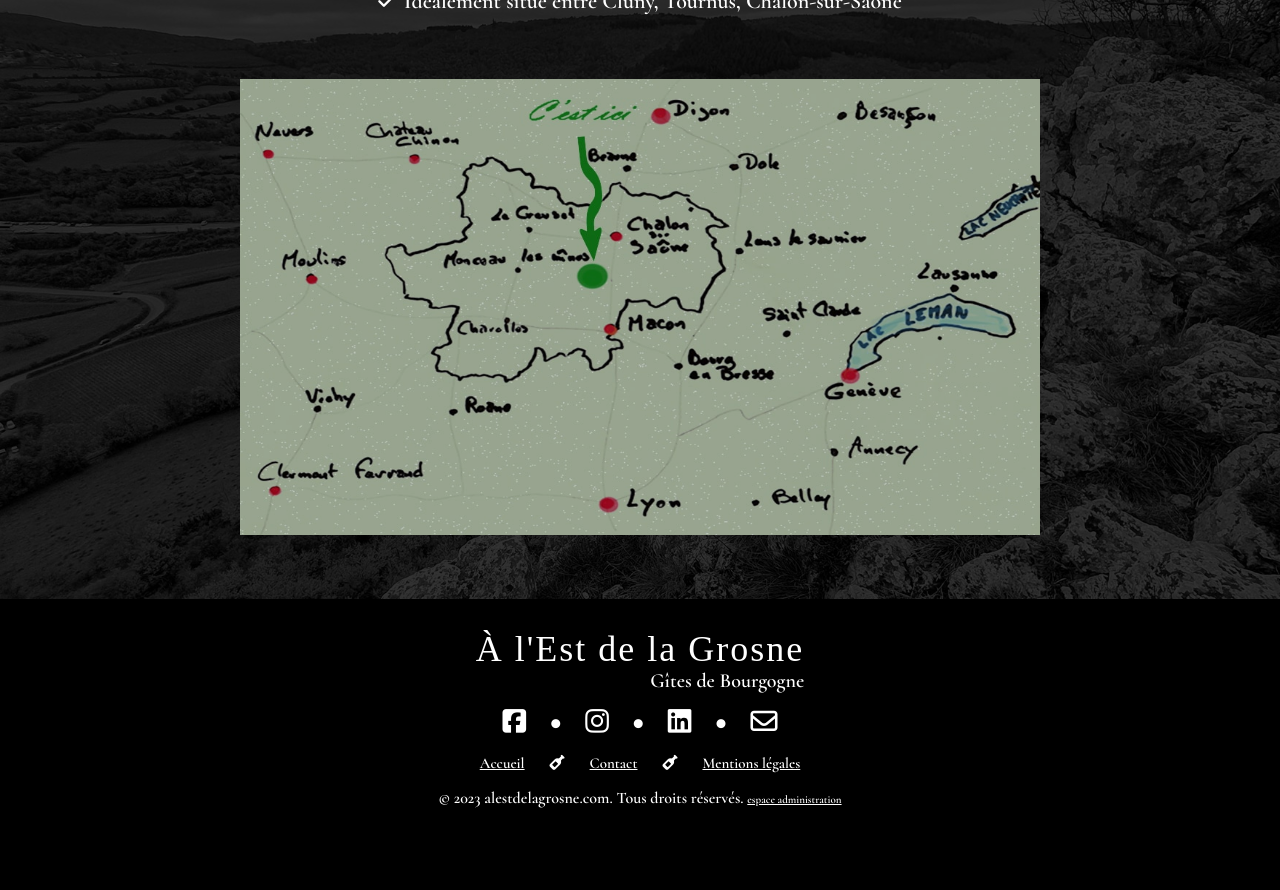
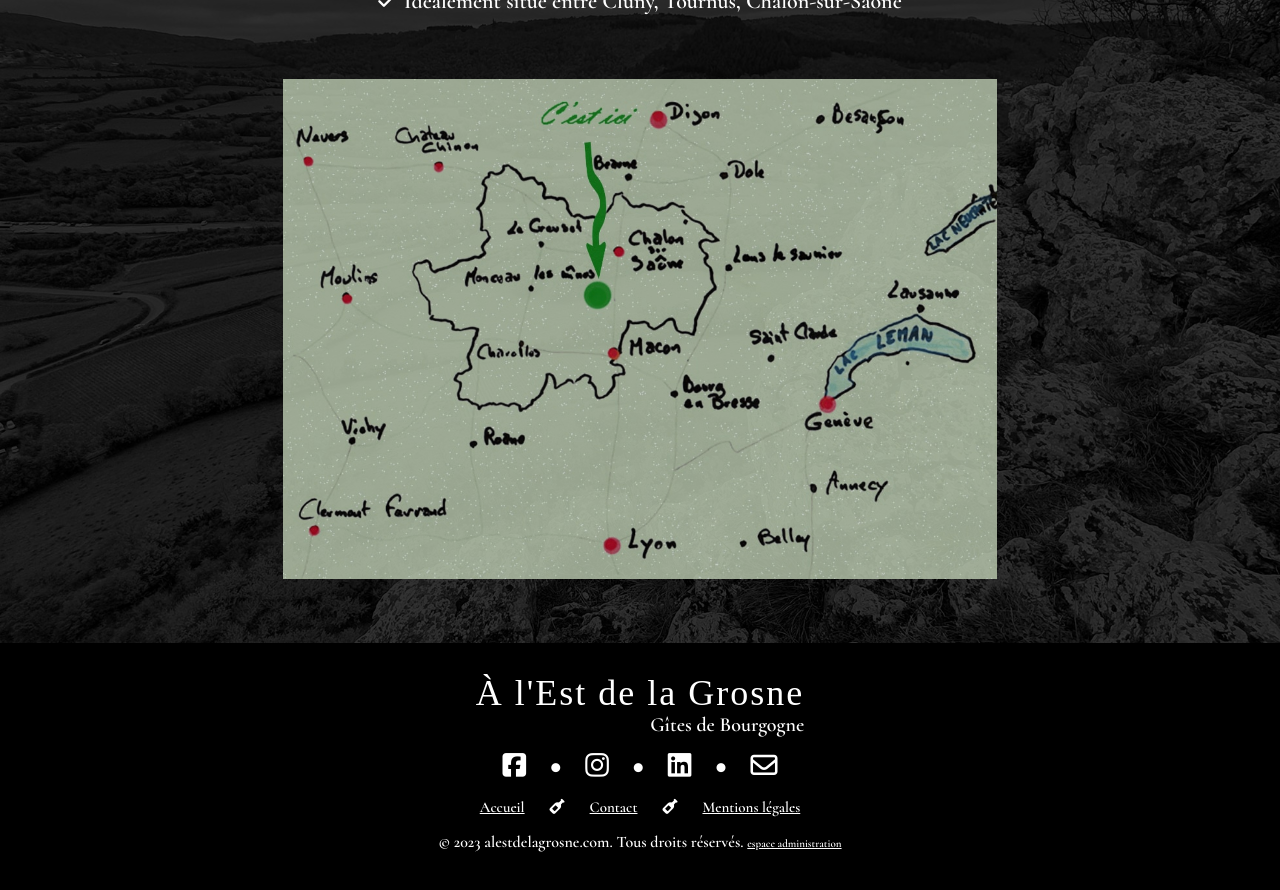
Before and after one commit to EryanGauvrit/alestdelagrosne, a React (Create React App) app: page /contact in a window 1280 px wide. Shown: the part 1060-1950 px from the top of the page. Before the commit the page ends 1922 px from the top, so only its background shows below. Built offline with nearby package versions, Linux system fonts and the light colour scheme; no server answers; a web font is replaced by a local one.

Commit message:
FIX - map in contact page display

```diff
--- a/src/pages/Contact/_contact.scss
+++ b/src/pages/Contact/_contact.scss
@@ -34,11 +34,11 @@
         display: flex;
         flex-direction: column;
         align-items: center;
-        background-color: $color-one;
         img {
             opacity: .8;
             width: 320px;
-            height: 182px;
+            height: 200px;
+            object-fit: contain;
         }
     }
     .contact-profil {
@@ -174,7 +174,7 @@
             align-items: center;
             img {
                 width: 800px;
-                height: 456px;
+                height: 500px;
             }
         }
     }
```
